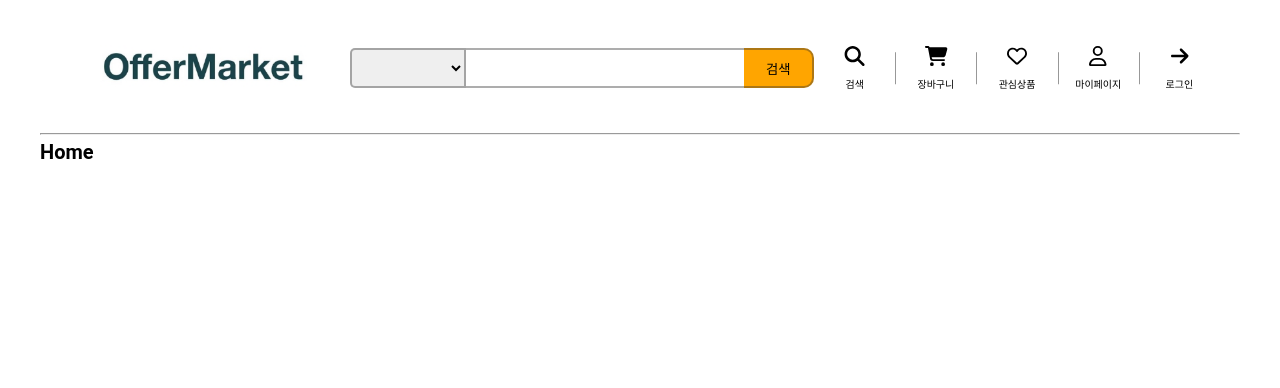
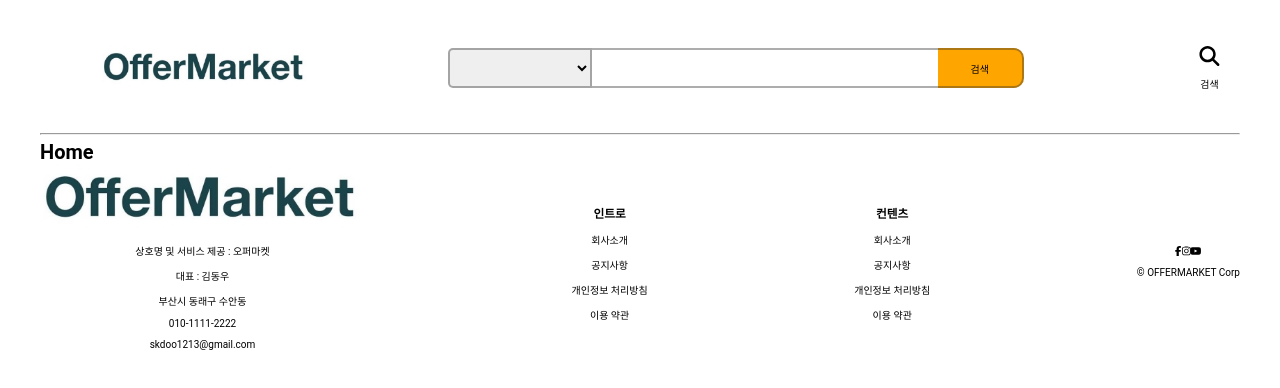
Before and after one commit to userDWK/offer_market, a React (Create React App) app: page / in a window 1280 px wide. Both pictures are taken after a click on the element "검색". Shown: the top 388 px of the page. Built offline with nearby package versions, Linux system fonts and the light colour scheme; no server answers.

Commit message:
헤더 완성 및 푸터 기본 구성 완료.

```diff
--- a/src/App.tsx
+++ b/src/App.tsx
@@ -1,6 +1,7 @@
 import { useEffect } from "react";
 import { useDispatch } from "react-redux";
 import { Route, Routes } from "react-router-dom";
+import Footer from "./components/Footer";
 import Header from "./components/header/Header";
 import { authService, dbService } from "./fbase";
 import { Home } from "./pages/Home";
@@ -50,6 +51,7 @@ function App(): JSX.Element {
       <Routes>
         <Route path="/" element={<Home />} />
       </Routes>
+      <Footer />
     </div>
   );
 }
--- /dev/null
+++ b/src/components/Footer.tsx
@@ -0,0 +1,113 @@
+import {
+  faFacebookF,
+  faInstagram,
+  faYoutube,
+  IconDefinition,
+} from "@fortawesome/free-brands-svg-icons";
+import { FontAwesomeIcon } from "@fortawesome/react-fontawesome";
+import { Link } from "react-router-dom";
+import styled from "styled-components";
+import logo from "../assets/images/header.jpg";
+
+interface SnsProps {
+  icon: IconDefinition;
+}
+
+const text = [
+  { title: "상호명 및 서비스 제공 : 오퍼마켓" },
+  { title: "대표 : 김동우" },
+  { title: "부산시 동래구 수안동" },
+  { title: "010-1111-2222" },
+  { title: "skdoo1213@gmail.com" },
+];
+
+const intro = [
+  { title: "회사소개", href: "/" },
+  { title: "공지사항", href: "/" },
+  { title: "개인정보 처리방침", href: "/" },
+  { title: "이용 약관", href: "/" },
+];
+
+const content = [
+  { title: "내부의 소리", href: "/" },
+  ,
+  { title: "고객 요청 사항", href: "/" },
+  { title: "인재 채용", href: "/" },
+  { title: "광고 안내", href: "/" },
+];
+
+const sns: SnsProps[] = [
+  { icon: faFacebookF },
+  { icon: faInstagram },
+  { icon: faYoutube },
+];
+
+function Footer(): JSX.Element {
+  return (
+    <FooterBox>
+      <Row>
+        <CompanyBox>
+          <LogoBox>
+            <Logo src={logo} alt="footer logo img"></Logo>
+          </LogoBox>
+          <TextBox>
+            {text.map((item) => {
+              return <Text key={item.title}>{item.title}</Text>;
+            })}
+          </TextBox>
+        </CompanyBox>
+        <IntroBox>
+          <Title>인트로</Title>
+          {intro.map((item) => {
+            return (
+              <Intro key={item.title}>
+                <Link to={item.href}>{item.title}</Link>
+              </Intro>
+            );
+          })}
+        </IntroBox>
+        <ContentBox>
+          <Title>컨텐츠</Title>
+          {intro.map((item) => {
+            return (
+              <Content key={item.title}>
+                <Link to={item.href}>{item.title}</Link>
+              </Content>
+            );
+          })}
+        </ContentBox>
+        <SnsBox>
+          <Sns>
+            {sns.map((icon, i) => {
+              return <FontAwesomeIcon key={i} icon={icon.icon} />;
+            })}
+          </Sns>
+          <Corp>© OFFERMARKET Corp</Corp>
+        </SnsBox>
+      </Row>
+    </FooterBox>
+  );
+}
+
+export default Footer;
+
+const FooterBox = styled.footer``;
+const Row = styled.div`
+  display: flex;
+  justify-content: space-between;
+  align-items: center;
+  text-align: center;
+`;
+const CompanyBox = styled.div``;
+const LogoBox = styled.div``;
+const Logo = styled.img``;
+const TextBox = styled.div``;
+const Text = styled.p``;
+const IntroBox = styled.div``;
+const Title = styled.h3``;
+const Intro = styled.p``;
+const ContentBox = styled.div``;
+const Content = styled.p``;
+const SnsBox = styled.div``;
+const Sns = styled.p``;
+const Corp = styled.p``;
--- a/src/components/header/Header.tsx
+++ b/src/components/header/Header.tsx
@@ -2,22 +2,15 @@ import React, { useEffect, useState } from "react";
 import { Link, useNavigate } from "react-router-dom";
 import LogoImg from "../../assets/images/header.jpg";
 // import Modal from "../../Ui/Modal";
-import { FontAwesomeIcon } from "@fortawesome/react-fontawesome";
-import {
-  faArrowRight,
-  faCartShopping,
-} from "@fortawesome/free-solid-svg-icons";
-import { faHeart, faUser } from "@fortawesome/free-regular-svg-icons";
-import { authService } from "../../fbase";
-import styled from "styled-components";
-import Navbar from "../Navbar";
+import styled, { css } from "styled-components";
+import Navbar from "./Navbar";
 import { useAppSelector } from "../../redux/features/userSlice";
-import { useDispatch } from "react-redux";
-import { setIsModal, setMessage } from "../../redux/features/modalSlice";
+import { media } from "../../styles/styleUtil";
 
 function Header() {
   const [searchText, setSearchText] = useState("");
   const [enteredFilter, setEnteredFilter] = useState("");
+  const [isSearch, setIsSearch] = useState(false);
 
   const isLoggedIn = useAppSelector((state) => state.userData.isLoggedIn);
   const user = useAppSelector((state) => state.userData.user);
@@ -51,23 +44,21 @@ function Header() {
           setIsModal(false);
         }}
       ></Modal> */}
-        <Left>
         <LogoBox>
           <Link to="/">
             <Logo src={LogoImg} alt="Logo" />
           </Link>
         </LogoBox>
-        </Left>
-        <Center>
-          <SearchForm onSubmit={handleSearch}>
+
+        <SearchForm isSearch={isSearch} onSubmit={handleSearch}>
           <Select>{/* <Option /> */}</Select>
           <Search type="text" className="search" onChange={handleText} />
           <SearchSub type="submit" value="검색" className="searchSub" />
         </SearchForm>
-        </Center>
-        <Right>
-          <Navbar />
-        </Right>
+
+        <RightBox isSearch={isSearch}>
+          <Navbar isSearch={isSearch} setIsSearch={setIsSearch} />
+        </RightBox>
       </Row>
       <hr />
     </HeaderBox>
@@ -88,25 +79,32 @@ const Row = styled.div`
   text-align: center;
   padding: 0 2rem;
 `;
-const Left = styled.div`
+const LogoBox = styled.div`
   width: 25%;
-`;
-const LogoBox = styled.div`
-  width: 100%;
+
+  ${media.md`
+  width : 35%;
+  `}
 `;
 const Logo = styled.img`
   width: 21rem;
 `;
-
-const Center = styled.div`
-  width: 40%;
-`;
 const SearchForm = styled.form`
   display: flex;
-  justify-content: center;
+  justify-content: flex-end;
   align-items: center;
-  width: 100%;
+  width: 40%;
   height: 4rem;
+  opacity: 0;
+  transition: opacity 0.4s ease-in-out;
+  ${({ isSearch }: { isSearch: boolean }) =>
+    isSearch &&
+    css`
+      position: absolute;
+      right: 20%;
+      width: 45%;
+      opacity: 1;
+    `}
 `;
 const Select = styled.select`
   width: 25%;
@@ -135,6 +133,7 @@ const SearchSub = styled.input`
   border: 2px solid rgba(50, 50, 50, 0.4);
   border-left: none;
   background: orange;
+  font-size: 1rem;
   cursor: pointer;
 
   &:hover {
@@ -145,6 +144,22 @@ const SearchSub = styled.input`
   }
 `;
 
-const Right = styled.div`
+const RightBox = styled.div`
   width: 35%;
+
+  ${media.md`
+  width : 40%;
+  `}
+  ${media.sm`
+  width : 50%;
+  `}
+  ${media.xs`
+  width : 70%;
+  `}
+
+  ${({ isSearch }: { isSearch: boolean }) =>
+    isSearch &&
+    css`
+      width: 9%;
+    `}
 `;
--- a/src/components/Navbar.tsx
+++ b/src/components/header/Navbar.tsx
@@ -9,12 +9,12 @@ import {
 import { FontAwesomeIcon } from "@fortawesome/react-fontawesome";
 import { useDispatch } from "react-redux";
 import { Link, useNavigate } from "react-router-dom";
-import styled from "styled-components";
-import { authService } from "../fbase";
-import { setIsModal, setMessage } from "../redux/features/modalSlice";
-import { useAppSelector } from "../redux/features/userSlice";
-import { theme } from "../styles/styleUtil";
-import { useRef } from "react";
+import styled, { css } from "styled-components";
+import { authService } from "../../fbase";
+import { setIsModal, setMessage } from "../../redux/features/modalSlice";
+import { useAppSelector } from "../../redux/features/userSlice";
+import { theme } from "../../styles/styleUtil";
+import { Dispatch, SetStateAction, useRef } from "react";
 
 interface Nav {
   icon: IconDefinition;
@@ -36,7 +36,7 @@ const nav: Nav[] = [
   {
     icon: faUser,
     size: "2x",
-    title: "마이페이지",
+    title: "프로필",
   },
   {
     icon: faArrowRight,
@@ -45,13 +45,16 @@ const nav: Nav[] = [
   },
 ];
 
-export const Navbar = (): JSX.Element => {
+interface NavbarProps {
+  setIsSearch: Dispatch<SetStateAction<boolean>>;
+  isSearch: boolean;
+}
+
+export const Navbar = ({ isSearch, setIsSearch }: NavbarProps): JSX.Element => {
   const isModal = useAppSelector((state) => state.modalData.isModal);
   const message = useAppSelector((state) => state.modalData.message);
   // const user = useAppSelector((state) => state.userData.user);
   const isLoggedIn = useAppSelector((state) => state.userData.isLoggedIn);
-
-  // const
 
   const dispatch = useDispatch();
   const navigate = useNavigate();
@@ -79,10 +82,10 @@ export const Navbar = (): JSX.Element => {
 
   const showSearchForm = (e: React.MouseEvent<HTMLDivElement>) => {
     e.preventDefault();
-    const target = e.target as HTMLElement;
-    target.id = target.id ? "" : "view";
+    // const target = e.target as HTMLElement;
+    // target.id = target.id ? "" : "view";
+    setIsSearch(!isSearch);
   };
-
   return (
     <NavCon>
       <List>
@@ -106,6 +109,7 @@ export const Navbar = (): JSX.Element => {
                 i === 3 ? handleLogout : i === 4 ? checkLoggedIn : undefined
               }
               className={className}
+              isSearch={isSearch}
             >
               <Link to={href[i]}>
                 <FontAwesomeIcon icon={item.icon} size={item.size} />
@@ -162,13 +166,15 @@ const ListItem = styled.li`
   height: 100%;
   font-size: 1rem;
   color: black;
+  opacity: 1;
   cursor: pointer;
+  transition: opacity 0.4s ease;
 
   &:hover {
     color: ${theme("orange")};
   }
 
-  &::before {
+  /* &::before {
     position: absolute;
     top: 50%;
     margin: 0 auto;
@@ -178,14 +184,22 @@ const ListItem = styled.li`
     background: rgba(50, 50, 50, 0.5);
     width: 1px;
     height: 70%;
-  }
+  } */
 
   &:first-child {
     &::before {
       display: none;
     }
   }
+
+  ${({ isSearch }: { isSearch: boolean }) =>
+    isSearch &&
+    css`
+      opacity: 0;
+      width: 0%;
+    `}
 `;
 const SubTitle = styled.p`
   margin: 1rem 0 0;
+  font-size: 0.5rem;
 `;
```
Lines whose indentation alone changed are shown as unchanged.
